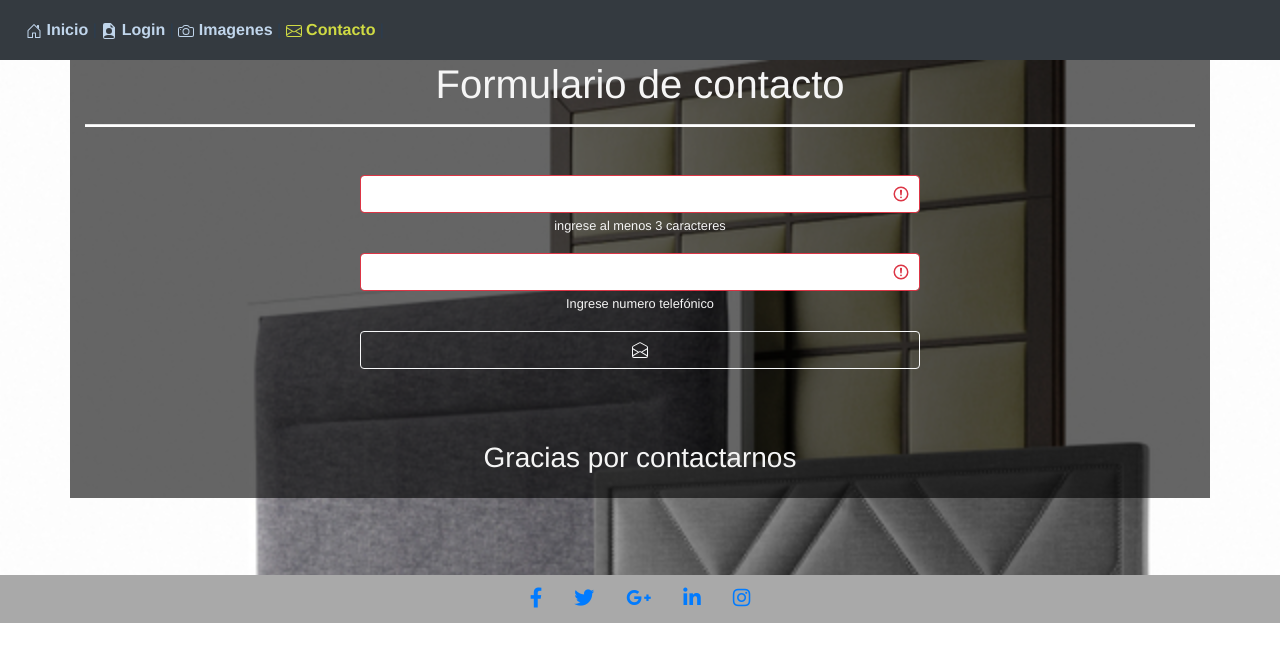
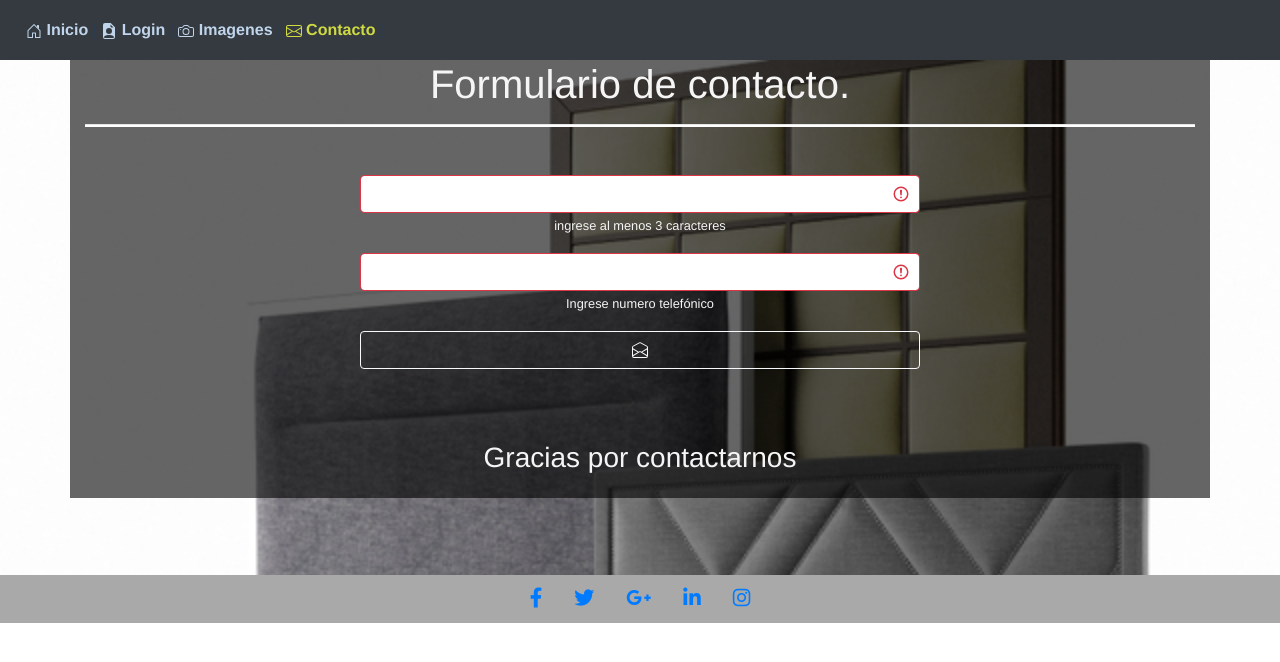
Before and after one commit to wl4dig3/otro-klaus, a Vue app: page /contacto in a window 1280 px wide. Shown: the top 662 px of the page. Built offline with nearby package versions, Linux system fonts and the light colour scheme; no server answers; the database is empty.

Commit message:
modificando titulo del formulario

```diff
--- a/src/views/Contacto.vue
+++ b/src/views/Contacto.vue
@@ -1,7 +1,7 @@
 <template>
   <div class="fondo">
     <div class="container contacto">
-      <h1>Formulario de contacto</h1>
+      <h1>Formulario de contacto.</h1>
       <hr />
 
       <form>
```
